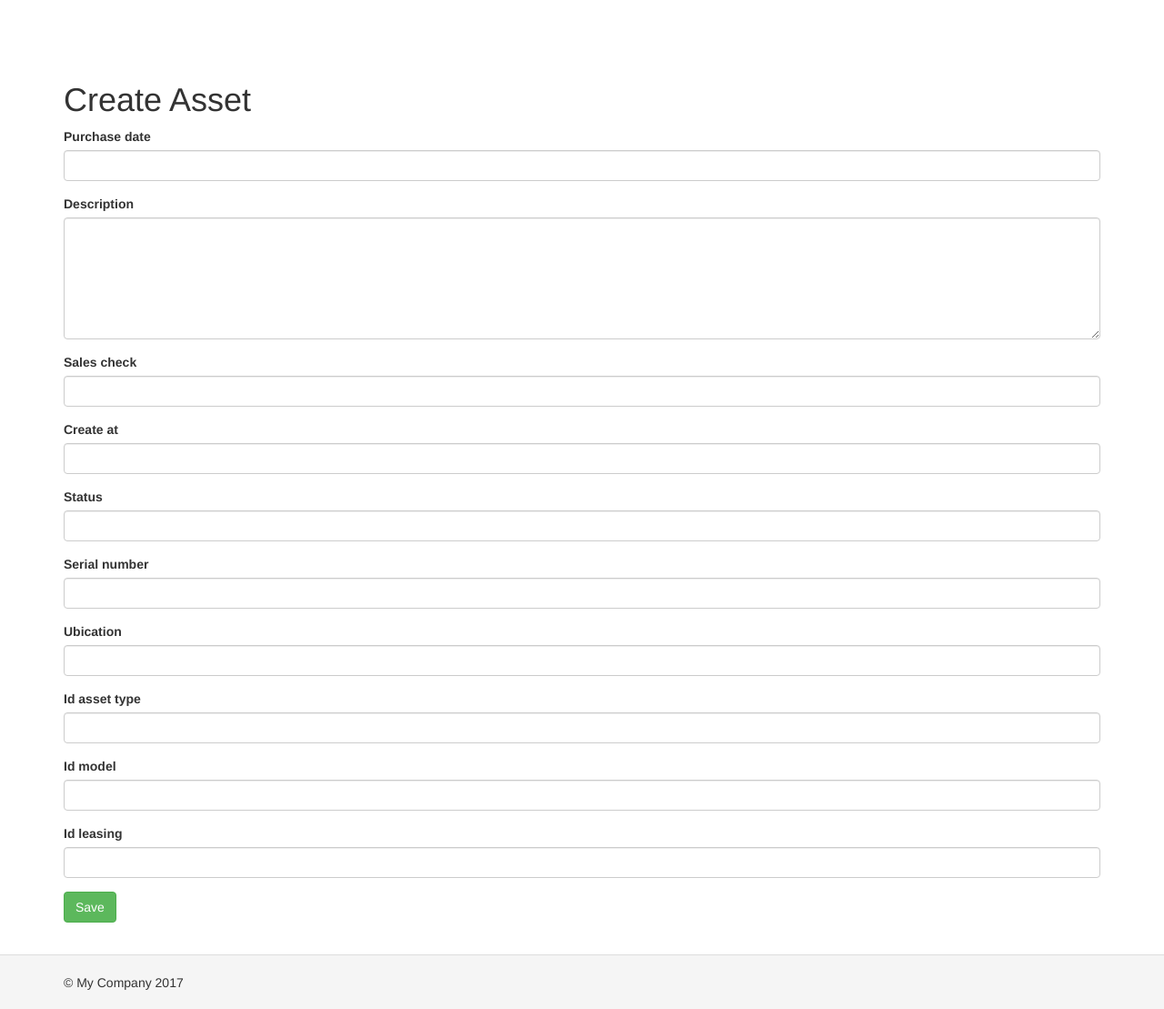
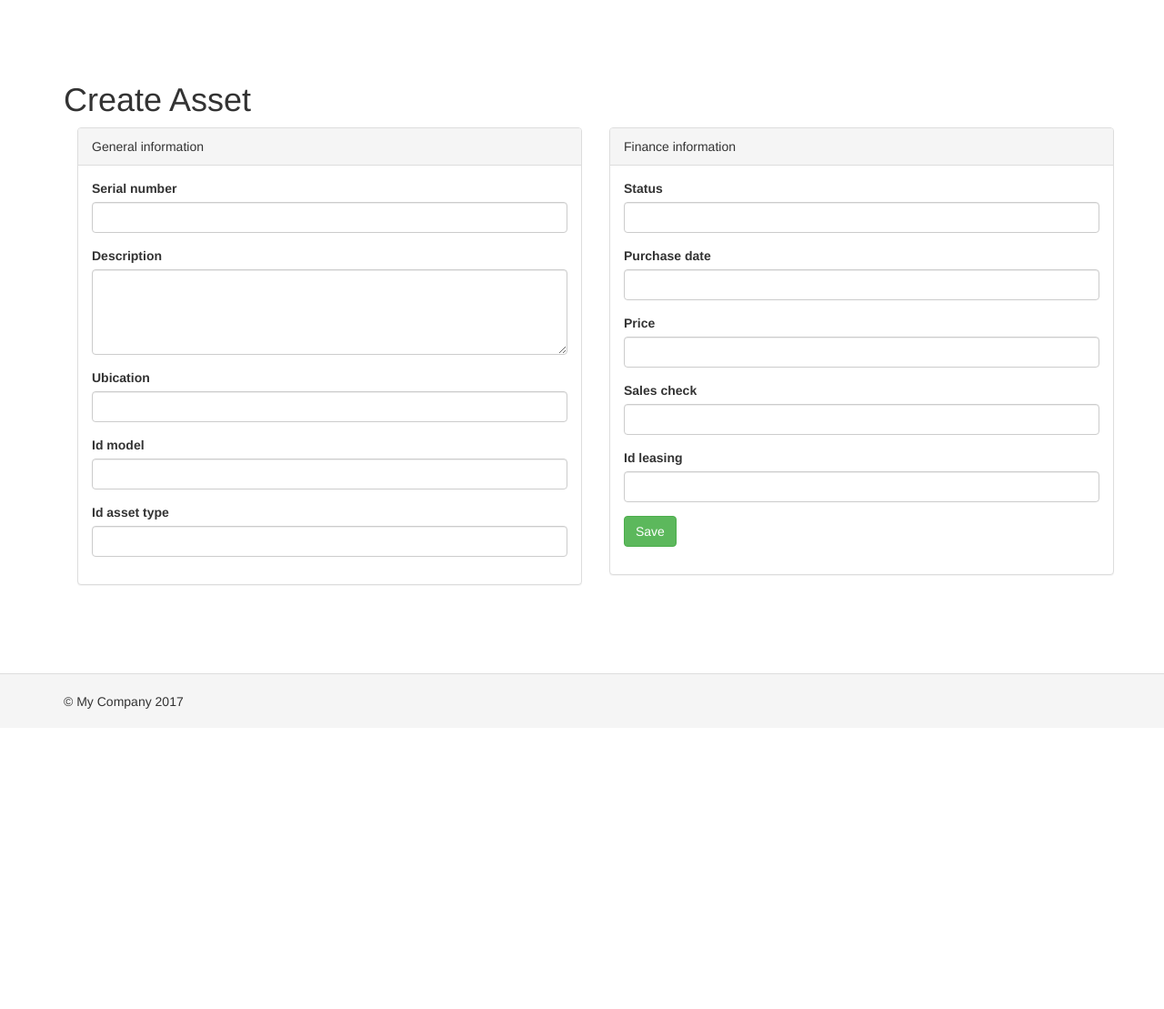
Before and after one commit to marthy123mm/All_inventory, a Yii app: template views/asset/create.php in a window 1280 px wide. Shown: the whole page at 91% size. After the commit the page ends 779 px from the top, so only its background shows below. Run offline with PHP 8.4 and a stand-in for Yii, Linux system fonts and the light colour scheme; the template is opened without the code that fills it, so the values that code supplies are empty; form fields are guessed from the names that the template uses; some libraries are stand-ins or nearby versions.

Commit message:
General changes in Form and languages of Asset model

```diff
--- a/composer.json
+++ b/composer.json
@@ -21,7 +21,8 @@
         "kartik-v/yii2-widgets": "*",
         "codemix/yii2-excelexport": "^2.5",
         "bsadnu/yii2-googlecharts": "*",
-        "mdmsoft/yii2-admin": "~2.0"
+        "mdmsoft/yii2-admin": "~2.0",
+        "kartik-v/yii2-money": "dev-master"
     },
     "require-dev": {
         "yiisoft/yii2-debug": "~2.0.0",
--- a/messages/es-MX/app.php
+++ b/messages/es-MX/app.php
@@ -5,6 +5,7 @@
 */
 return [
     'wellcome' => 'Bienvenido',
+    'Save' => 'Guardar',
 
     //TRASNLATIONS FOR ACTIVOS
     'Assets' => 'Activos',
@@ -20,6 +21,9 @@ return [
     'Id Asset Type' => 'Id Tipo de Activo',
 	'Id Model' => 'Id Modelo',
 	'Id Leasing' => 'Id Arrendamiento',
+	'General information' => 'Información General',
+	'Finance information' => 'Información de Finanzas',
+	'Price' => 'Precio',
 
 ];
 
--- a/views/asset/_form.php
+++ b/views/asset/_form.php
@@ -2,40 +2,86 @@
 
 use yii\helpers\Html;
 use yii\widgets\ActiveForm;
+use kartik\date\DatePicker;
+use kartik\money\MaskMoney;
 
 /* @var $this yii\web\View */
 /* @var $model app\models\Asset */
 /* @var $form yii\widgets\ActiveForm */
 ?>
 
-<div class="asset-form">
+<?php $form = ActiveForm::begin(); ?>
+<div class="container">
 
-    <?php $form = ActiveForm::begin(); ?>
+    <div class="row">
 
-    <?= $form->field($model, 'purchase_date')->textInput() ?>
+        <div class="col-md-6">
+            <div class="panel panel-default">
+                <div class="panel-heading">
+                    <?= Yii::t('app', 'General information')?>
+                </div>
+                <div class="panel-body">
 
-    <?= $form->field($model, 'description')->textarea(['rows' => 6]) ?>
+                    <?= $form->field($model, 'serial_number')->textInput(['maxlength' => true]) ?>
 
-    <?= $form->field($model, 'sales_check')->textInput(['maxlength' => true]) ?>
 
-    <?= $form->field($model, 'create_at')->textInput() ?>
+                    <?= $form->field($model, 'description')->textarea(['rows' => 4]) ?>
 
-    <?= $form->field($model, 'status')->textInput() ?>
+                    <?= $form->field($model, 'ubication')->textInput(['maxlength' => true]) ?>
 
-    <?= $form->field($model, 'serial_number')->textInput(['maxlength' => true]) ?>
+                    <?= $form->field($model, 'id_model')->textInput() ?>
 
-    <?= $form->field($model, 'ubication')->textInput(['maxlength' => true]) ?>
+                    <?= $form->field($model, 'id_asset_type')->textInput() ?>
 
-    <?= $form->field($model, 'id_asset_type')->textInput() ?>
 
-    <?= $form->field($model, 'id_model')->textInput() ?>
 
-    <?= $form->field($model, 'id_leasing')->textInput() ?>
+                </div>
+            </div>
 
-    <div class="form-group">
-        <?= Html::submitButton(Yii::t('app', 'Save'), ['class' => 'btn btn-success']) ?>
+        </div>
+
+        <div class="col-md-6">
+            <div class="panel panel-default">
+                <div class="panel-heading">
+                    <?= Yii::t('app', 'Finance information')?>
+                </div>
+                <div class="panel-body">
+
+                    <?= $form->field($model, 'status')->textInput() ?>
+
+                    <?= $form->field($model, 'purchase_date')->widget(DatePicker::classname(), [
+                        'type' => DatePicker::TYPE_COMPONENT_APPEND,
+
+                        'pluginOptions' => [
+                        'autoclose'=>true,
+                        'format' => 'yyyy/m/dd']
+                    ]) ?>
+
+
+                    <?= $form->field($model, 'price')->widget(MaskMoney::classname(), [
+                            'pluginOptions' => [
+                            'prefix' => 'MNX $ ',
+                            'allowNegative' => false
+                        ]
+                    ]);?>
+
+
+
+                    <?= $form->field($model, 'sales_check')->textInput(['maxlength' => true]) ?>
+
+                    <?= $form->field($model, 'id_leasing')->textInput() ?>
+
+                    <div class="form-group">
+                        <?= Html::submitButton(Yii::t('app', 'Save'), ['class' => 'btn btn-success']) ?>
+                    </div>
+
+
+                </div>
+            </div>
+
+        </div>
     </div>
+</div>
 
-    <?php ActiveForm::end(); ?>
 
-</div>
+<?php ActiveForm::end(); ?>
```
Also changed, not shown: models/Asset.php (+6 -13 lines), 1 other file.
